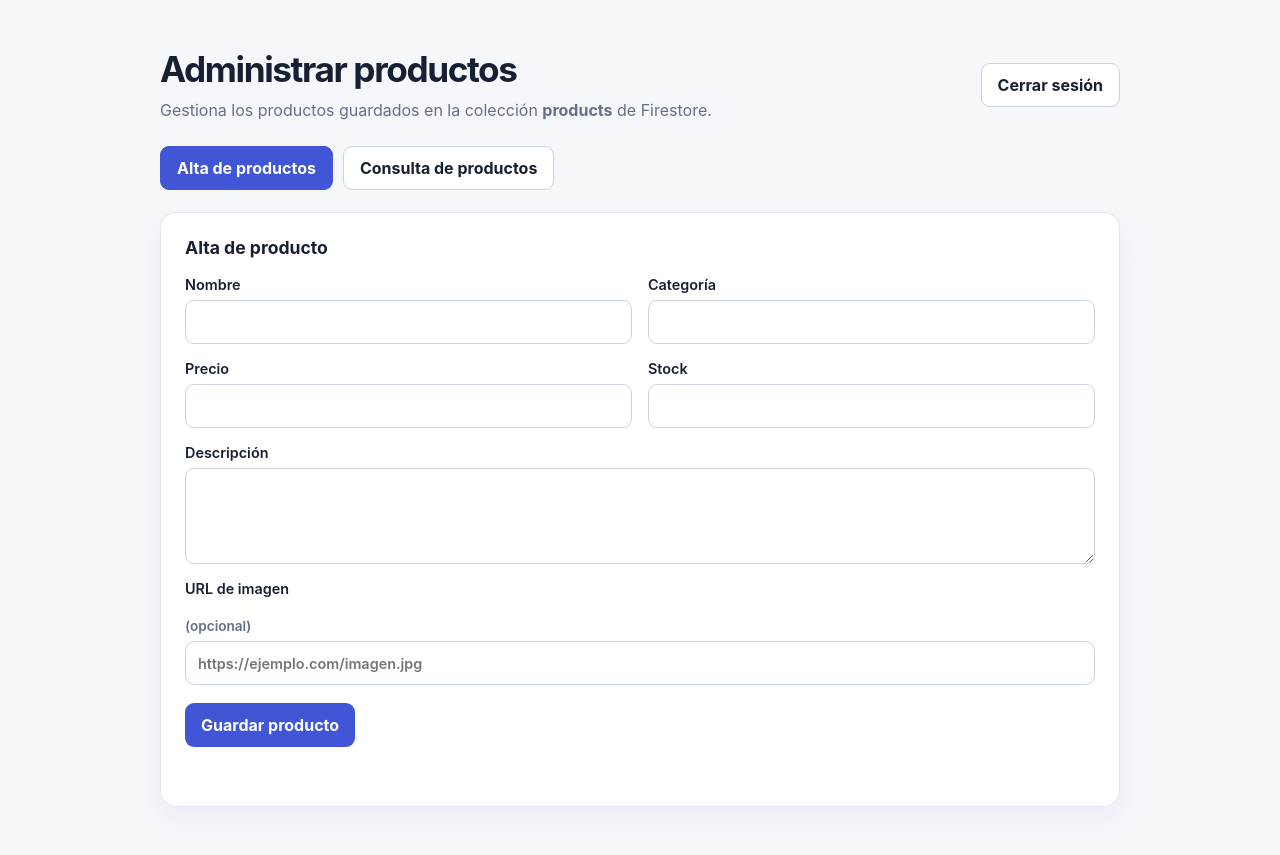
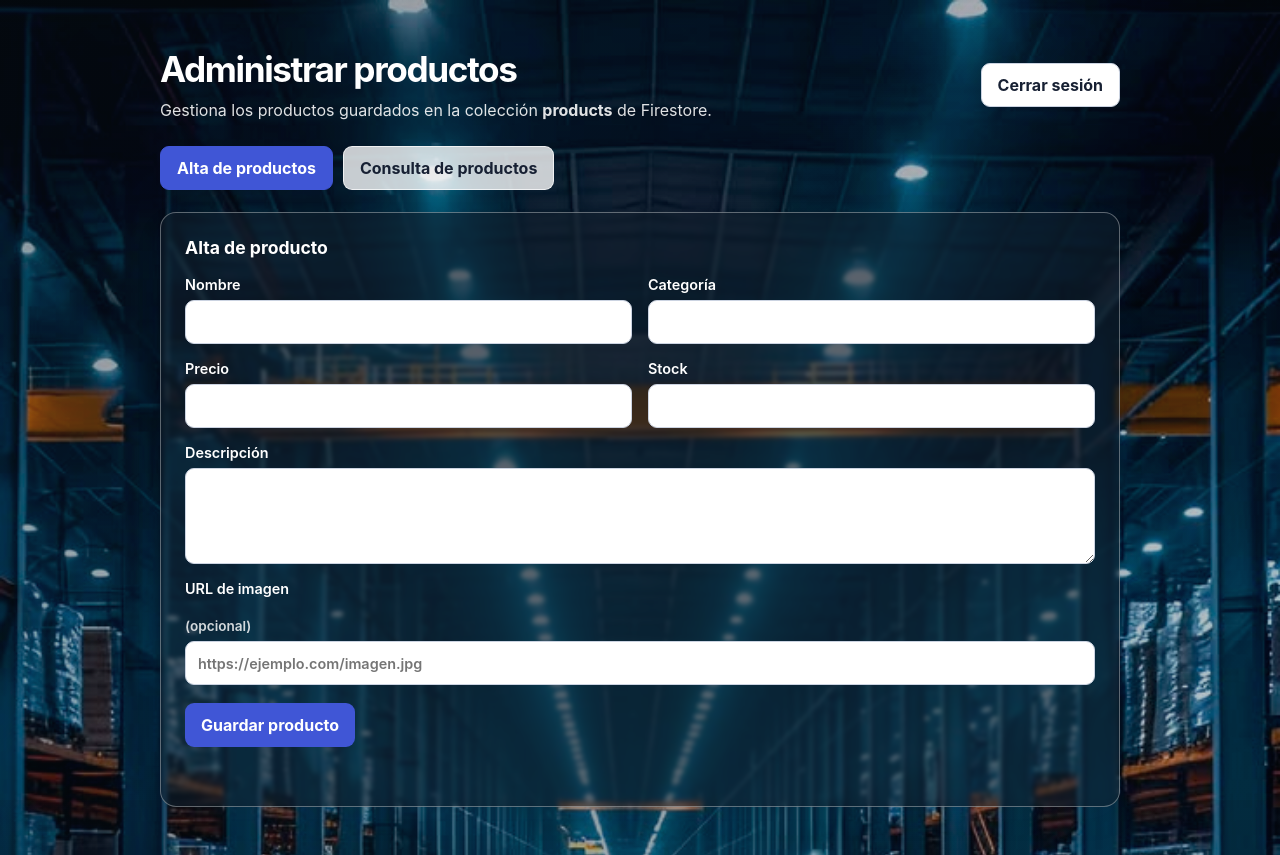
Before and after one commit to saus1/Api-NodeJs, a website: page index.html in a window 1280 px wide. Drawn offline with Linux system fonts and the light colour scheme; sample sign-in values are in the browser's storage.

Commit message:
agregando imagen de fondo

```diff
--- a/index.html
+++ b/index.html
@@ -22,6 +22,11 @@
             min-height: 100vh;
             margin: 0;
             padding: 48px 20px;
+            background-color: #132b3b;
+            background-image: linear-gradient(135deg, rgb(8 20 32 / 42%), rgb(8 20 32 / 24%)), url("fondoIndustria.jpg");
+            background-position: center;
+            background-size: cover;
+            background-attachment: fixed;
         }
 
         main {
@@ -35,6 +40,7 @@
             justify-content: space-between;
             gap: 20px;
             margin-bottom: 24px;
+            color: #fff;
         }
 
         h1 {
@@ -51,14 +57,18 @@
         header p {
             margin: 0;
             line-height: 1.5;
+            color: rgb(255 255 255 / 88%);
         }
 
         section {
             margin-top: 20px;
             padding: 24px;
-            border: 1px solid #e1e6f0;
+            border: 1px solid rgb(255 255 255 / 34%);
             border-radius: 16px;
-            background: #fff;
+            background: rgb(18 31 45 / 52%);
+            color: #fff;
+            -webkit-backdrop-filter: blur(2px);
+            backdrop-filter: blur(2px);
             box-shadow: 0 12px 32px rgb(34 49 82 / 5%);
         }
 
@@ -88,7 +98,7 @@
             border: 1px solid #cbd3e1;
             border-radius: 9px;
             background: #fff;
-            color: inherit;
+            color: #172033;
             font: inherit;
         }
 
@@ -169,8 +179,8 @@
         }
 
         .menu button {
-            border: 1px solid #cbd3e1;
-            background: #fff;
+            border: 1px solid rgb(255 255 255 / 72%);
+            background: rgb(255 255 255 / 78%);
             color: #172033;
         }
 
@@ -217,6 +227,7 @@
 
         th {
             background: #f5f7fb;
+            color: #172033;
             font-size: 0.85rem;
         }
 
@@ -235,6 +246,7 @@
 
         .hint {
             margin: 14px 0 0;
+            color: rgb(255 255 255 / 82%);
             font-size: 0.85rem;
         }
 
@@ -245,11 +257,11 @@
         }
 
         [role="status"][data-kind="error"] {
-            color: #b42318;
+            color: #fca5a5;
         }
 
         [role="status"][data-kind="success"] {
-            color: #137547;
+            color: #86efac;
         }
 
         [hidden] {
@@ -259,6 +271,7 @@
         @media (max-width: 560px) {
             body {
                 padding: 28px 14px;
+                background-attachment: scroll;
             }
 
             header {
@@ -326,7 +339,7 @@
 
             .cell-label {
                 display: block;
-                color: #4b5670;
+                color: rgb(255 255 255 / 82%);
                 font-weight: 700;
             }
 
--- a/index.js
+++ b/index.js
@@ -28,6 +28,10 @@ app.get("/productos", (req, res) => {
     res.sendFile(path.join(__dirname, "index.html"));
 });
 
+app.get("/fondoIndustria.jpg", (req, res) => {
+    res.sendFile(path.join(__dirname, "fondoIndustria.jpg"));
+});
+
 app.use('/auth', authRouter);
 app.use("/api", rutasProductos);
 
```
Also changed, not shown: fondoIndustria.jpg (added).
